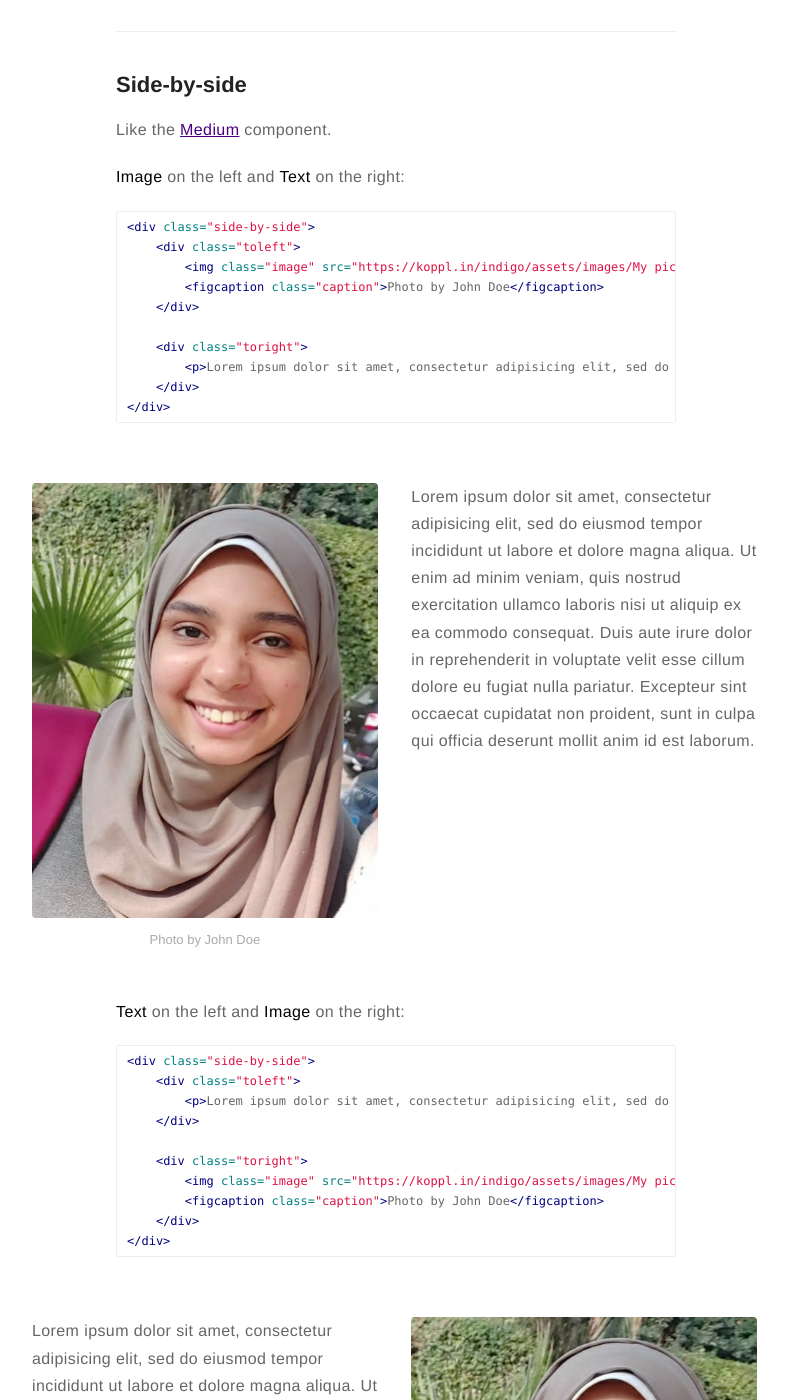
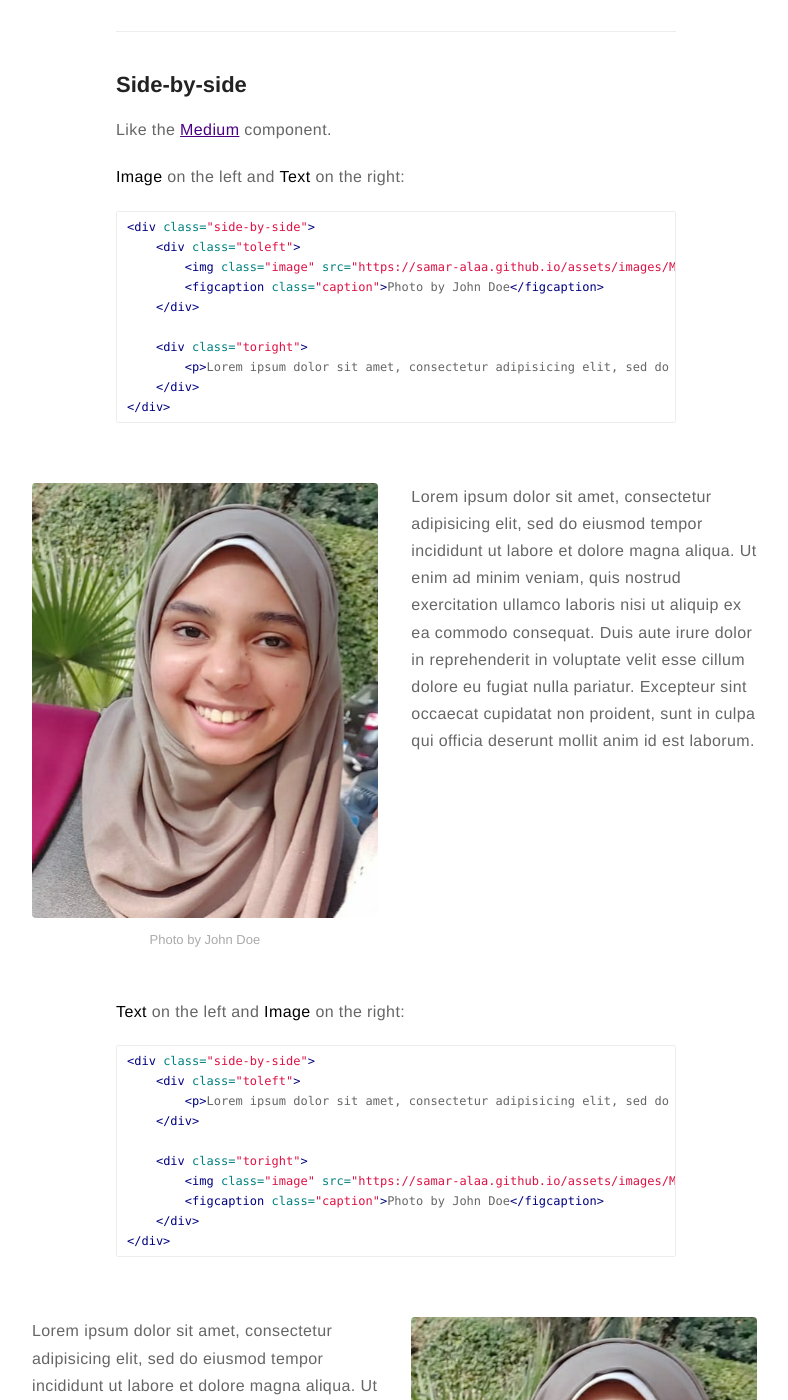
Before and after one commit to Samar-Alaa/Personal-website, a Jekyll site: the page built from _posts/2015-02-24-markdown-extra-components.markdown, in a window 1280 px wide and 1400 px high, scrolled down 1068 px. Shown: the whole window, without its empty margins (244-1032 px from the left). Built offline with Jekyll 4.4.1, drawn with Linux system fonts in a browser that asks for light colours; comment, search, counter and statistics services are not loaded; some of the changed lines change nothing that is shown.

Commit message:
my website

```diff
--- a/_config.yml
+++ b/_config.yml
@@ -16,7 +16,7 @@ resume: false
 resume-external: false
 resume-url: https://google.com/?q=my+resume
 
-url: https://koppl.in/indigo
+url: https://samar-alaa.github.io
 # your url: http://USERNAME.github.io
 
 permalink: /:title/
```
